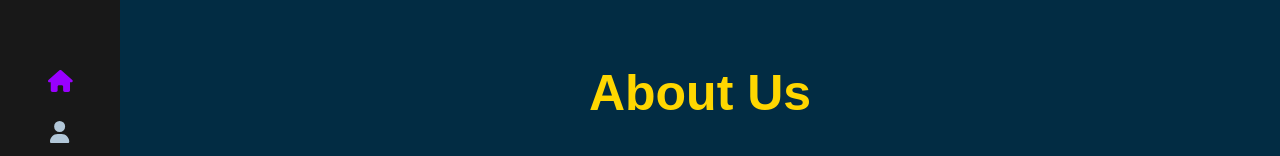
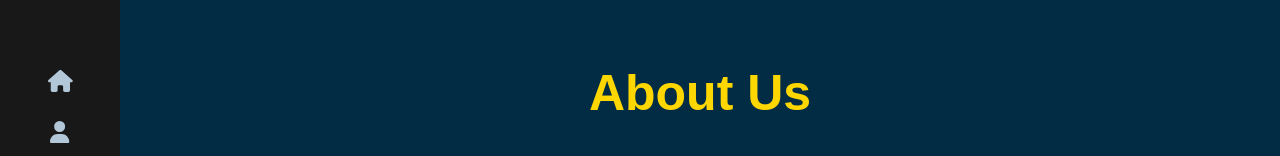
Before and after one commit to JoshKattampally/Megha.ai, a React (Create React App) app: page /Megha.ai/contact in a window 1280 px wide. Shown: the part 224-380 px from the top of the page. Built offline with nearby package versions, Linux system fonts and the light colour scheme.

Commit message:
final commit

```diff
--- a/src/components/Sidebar/index.js
+++ b/src/components/Sidebar/index.js
@@ -14,7 +14,7 @@ const Sidebar = () => (
       <img src={LogoS} alt="Logo" />
     </Link>
     <nav>
-      <NavLink activeClassName="active" exact to="/Megha.ai">
+      <NavLink activeClassName="active" exact to="/Megha.ai/">
         <FontAwesomeIcon icon={faHome}></FontAwesomeIcon>
       </NavLink>
       <NavLink
```
